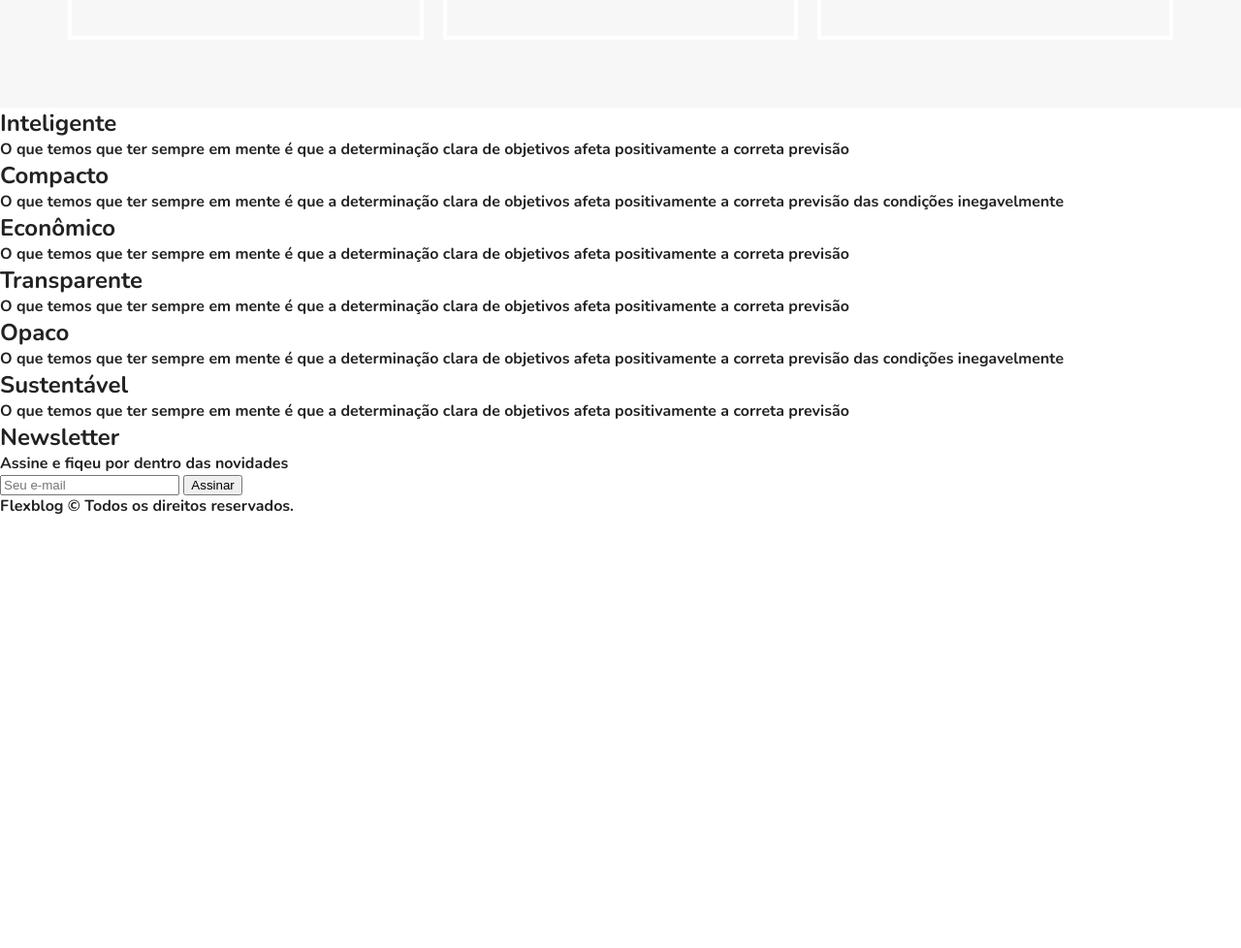
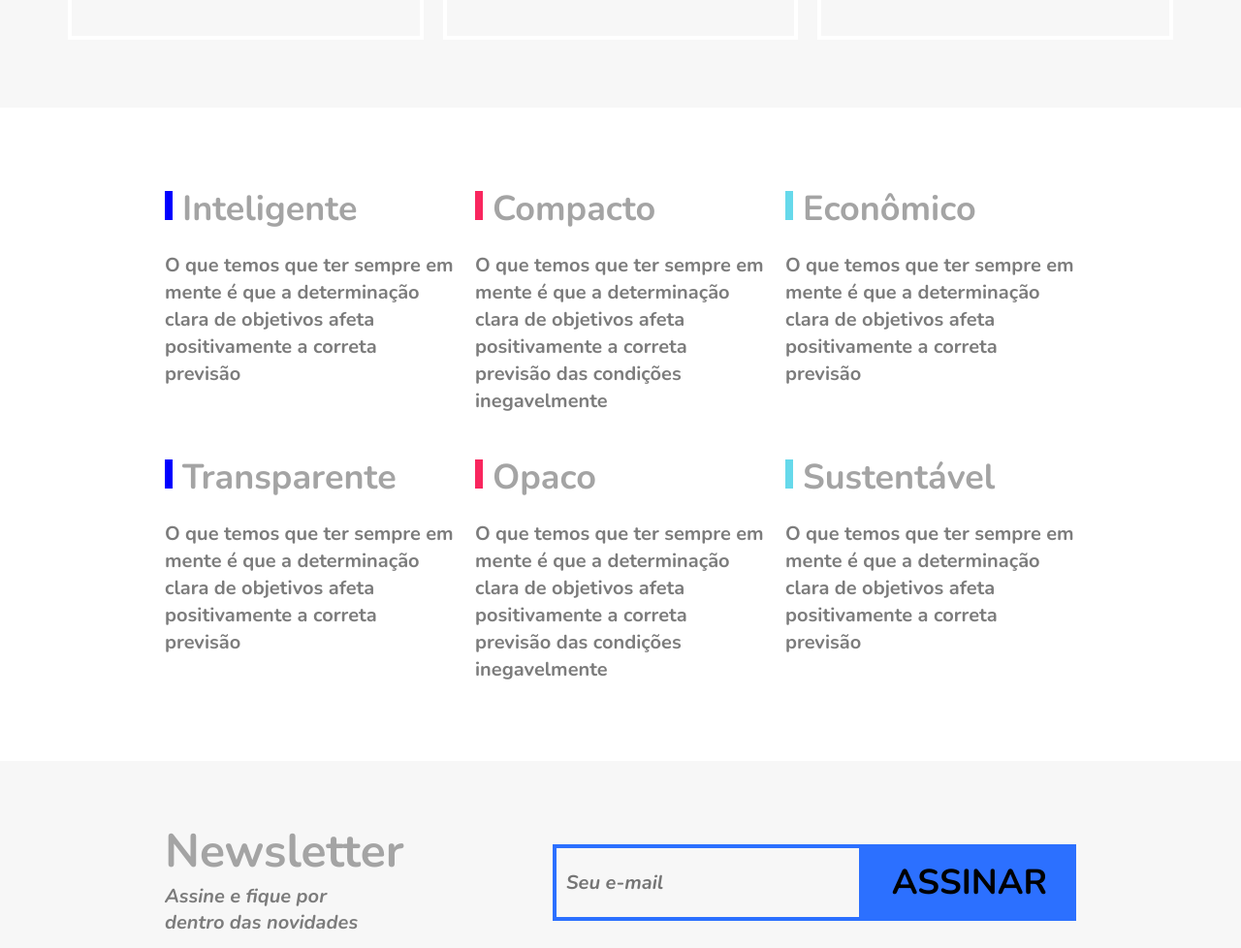
Before and after one commit to leolsrd/FlexBlog-Study, a plain HTML site: page index.html in a window 1280 px wide. Shown: the part 2555-3533 px from the top of the page at 97% size. Before the commit the page ends 3088 px from the top, so only its background shows below. Drawn offline with nearby package versions, Linux system fonts and the light colour scheme.

Commit message:
feat: Finalizado o curso de Flexbox

```diff
--- a/css/style.css
+++ b/css/style.css
@@ -276,3 +276,137 @@ img {
     order: -1;
   }
 }
+
+/* Qualidade */
+
+.qualidade {
+  max-width: 960px;
+  margin: 60px auto;
+  display: flex;
+  flex-wrap: wrap;
+}
+
+.qualidade-item {
+  flex: 1 1 300px;
+  margin: 20px 10px;
+}
+
+.qualidade-item h2 {
+  font-size: 2.25em;
+  color: #a4a4a4;
+  margin-bottom: 20px;
+}
+
+.qualidade-item h2::before {
+  content: "";
+  width: 8px;
+  height: 30px;
+  display: inline-block;
+  margin-right: 10px;
+  background: blue;
+}
+
+.qualidae-item:nth-of-type(3n + 1) h2::before {
+  background: #ae81ff;
+}
+
+.qualidade-item:nth-of-type(3n + 2) h2::before {
+  background: #f9265e;
+}
+
+.qualidade-item:nth-of-type(3n + 3) h2::before {
+  background: #66d9eb;
+}
+
+.qualidade-item p {
+  font-size: 1.25em;
+  line-height: 1.4;
+  color: #7c7c7c;
+}
+
+/* Newsletter */
+
+.newsletter {
+  background: #f7f7f7;
+  padding: 60px calc((100% - 960px) / 2);
+  display: flex;
+  flex-wrap: wrap;
+}
+
+.newsletter-info {
+  flex: 1 1 240px;
+  margin: 0 10px;
+}
+
+.newsletter-info h1 {
+  font-size: 3em;
+  color: #a4a4a4;
+}
+
+.newsletter-info p {
+  font-size: 1.25em;
+  font-style: italic;
+  max-width: 230px;
+  color: #7c7c7c;
+  margin-bottom: 10px;
+}
+
+.newsletter-form {
+  flex: 2 1 260px;
+  margin: 0 10px;
+  align-self: center;
+  display: flex;
+  flex-wrap: wrap;
+}
+
+.newsletter-form input {
+  flex: 3 1 260px;
+  font-size: 1.25em;
+  color: #7c7c7c;
+  font-style: italic;
+  font-family: "Nunito", Helvetica, Arial, sans-serif;
+  border: 4px solid #2c70ff;
+  background: transparent;
+  padding: 15px 10px;
+  margin: 0px;
+  border-radius: 0px;
+}
+
+.newsletter-form input:focus {
+  outline: 0;
+}
+
+.newsletter-form button {
+  flex: 1 1 200px;
+  font-family: "Nunito", Helvetica, Arial, sans-serif;
+  font-size: 2.25em;
+  font-weight: bold;
+  text-transform: uppercase;
+  background: #2c70ff;
+  margin: 0px;
+  cursor: pointer;
+  border: 0px;
+  padding: 15px 10px;
+}
+
+@media (max-width: 600px) {
+  .newsletter-form button {
+    font-size: 1.5em;
+  }
+}
+
+/* Footer */
+
+.footer {
+  display: flex;
+  background: #2c70ff;
+  height: 200px;
+  align-items: center;
+}
+
+.footer p {
+  flex: 1;
+  text-align: center;
+  font-size: 2.25em;
+  color: #122ab2;
+}
--- a/index.html
+++ b/index.html
@@ -148,7 +148,7 @@
   <section class="newsletter" id="newsletter">
     <div class="newsletter-info">
       <h1>Newsletter</h1>
-      <p>Assine e fiqeu por dentro das novidades</p>
+      <p>Assine e fique por dentro das novidades</p>
     </div>
     <form class="newsletter-form">
       <input type="text" name="assinar" id="assinar" placeholder="Seu e-mail">
```
